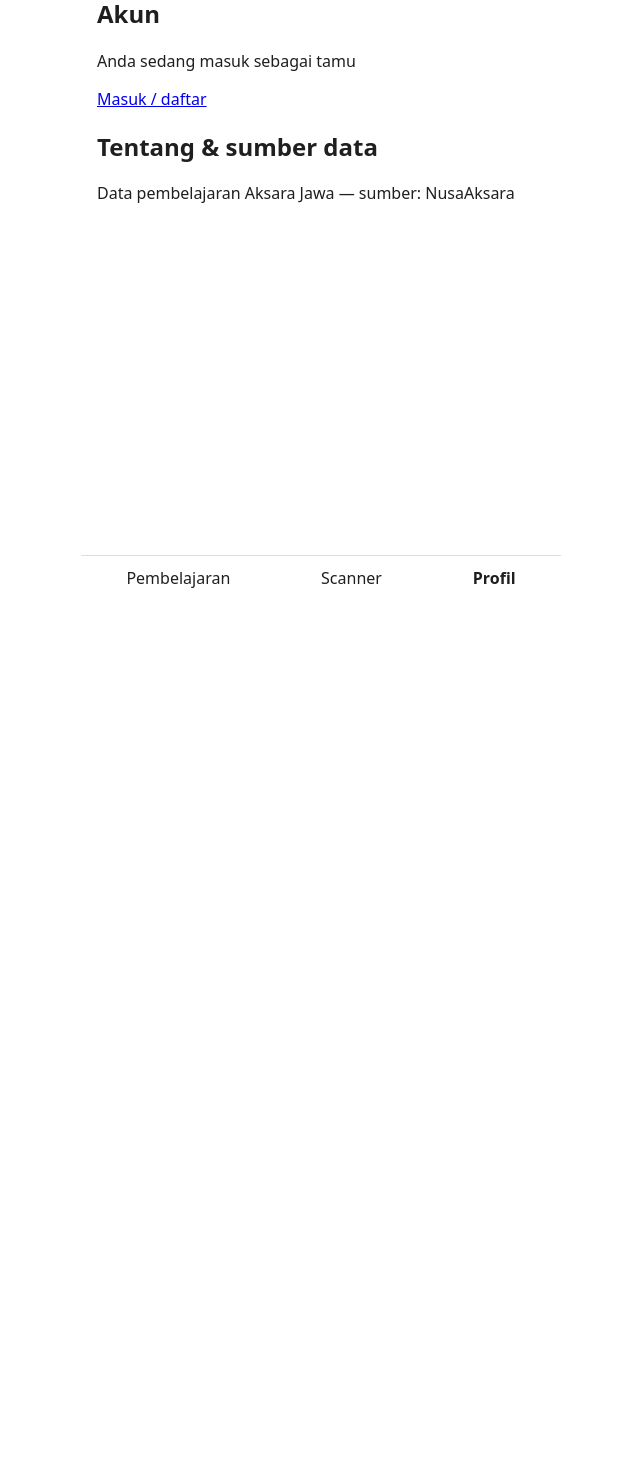
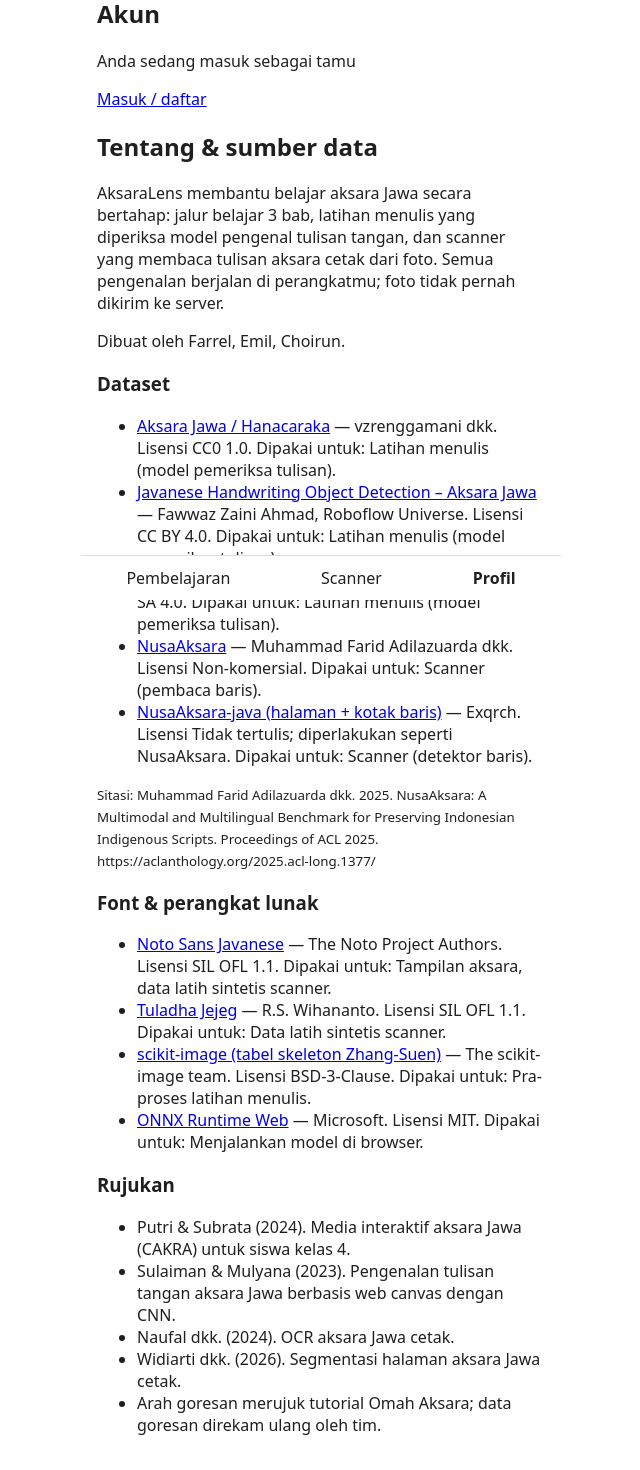
Before and after one commit to farrelzaki/AksaraLens, a React (Vite) app: page /profil in a window 1280 px wide. Shown: the part 200-1670 px from the top of the page, without its empty margins (319-959 px from the left). Before the commit the page ends 800 px from the top, so only its background shows below. Built offline with nearby package versions, Linux system fonts and the light colour scheme; no server answers.

Commit message:
feat: enhance TentangSumber component with detailed data sources and update ProfilPage layout

```diff
--- a/src/features/profil/ProfilPage.tsx
+++ b/src/features/profil/ProfilPage.tsx
@@ -173,10 +173,7 @@
         )}
       </section>
 
-      <section>
-        <h2>Tentang & sumber data</h2>
-        <TentangSumber />
-      </section>
+      <TentangSumber />
     </>
   );
 }
--- a/src/features/profil/TentangSumber.tsx
+++ b/src/features/profil/TentangSumber.tsx
@@ -1,8 +1,43 @@
+import { DATASET, FONT_DAN_KODE, RUJUKAN, SITASI, TENTANG, TIM, type Sumber } from './sumberData';
+
+// F7: Tentang & sumber data. Tampilan final: Choirun; isi & atribusi: Farrel (sumberData.ts).
 export function TentangSumber() {
   return (
-    <>
-      {/* TODO(Farrel): atribusi wajib CC BY 4.0 / CC BY-SA 4.0 / OFL / MIT + sitasi NusaAksara. */}
-      <p>Data pembelajaran Aksara Jawa — sumber: NusaAksara</p>
-    </>
+    <section>
+      <h2>Tentang & sumber data</h2>
+      <p>{TENTANG}</p>
+      <p>Dibuat oleh {TIM.join(', ')}.</p>
+
+      <h3>Dataset</h3>
+      <DaftarSumber isi={DATASET} />
+      <p>
+        <small>Sitasi: {SITASI}</small>
+      </p>
+
+      <h3>Font & perangkat lunak</h3>
+      <DaftarSumber isi={FONT_DAN_KODE} />
+
+      <h3>Rujukan</h3>
+      <ul>
+        {RUJUKAN.map((r) => (
+          <li key={r}>{r}</li>
+        ))}
+      </ul>
+    </section>
   );
 }
+
+function DaftarSumber({ isi }: { isi: Sumber[] }) {
+  return (
+    <ul>
+      {isi.map((s) => (
+        <li key={s.nama}>
+          <a href={s.url} target="_blank" rel="noreferrer">
+            {s.nama}
+          </a>{' '}
+          — {s.oleh.replace(/\.$/, '')}. Lisensi {s.lisensi}. Dipakai untuk: {s.dipakai}.
+        </li>
+      ))}
+    </ul>
+  );
+}
--- /dev/null
+++ b/src/features/profil/sumberData.ts
@@ -0,0 +1,97 @@
+// F7 "Tentang & sumber data". Atribusi wajib (CC BY 4.0, CC BY-SA 4.0, SIL OFL 1.1) dan
+// sitasi NusaAksara. Sumber: PRD Lampiran + notebook Model 1 & 2. Ubah bersama bila dataset berubah.
+export interface Sumber {
+  nama: string;
+  oleh: string;
+  lisensi: string;
+  dipakai: string;
+  url: string;
+}
+
+export const TENTANG =
+  'AksaraLens membantu belajar aksara Jawa secara bertahap: jalur belajar 3 bab, latihan menulis yang diperiksa ' +
+  'model pengenal tulisan tangan, dan scanner yang membaca tulisan aksara cetak dari foto. Semua pengenalan berjalan ' +
+  'di perangkatmu; foto tidak pernah dikirim ke server.';
+
+export const TIM = ['Farrel', 'Emil', 'Choirun'];
+
+export const DATASET: Sumber[] = [
+  {
+    nama: 'Aksara Jawa / Hanacaraka',
+    oleh: 'vzrenggamani dkk.',
+    lisensi: 'CC0 1.0',
+    dipakai: 'Latihan menulis (model pemeriksa tulisan)',
+    url: 'https://github.com/vzrenggamani/aksarajawa-hanacaraka',
+  },
+  {
+    nama: 'Javanese Handwriting Object Detection – Aksara Jawa',
+    oleh: 'Fawwaz Zaini Ahmad, Roboflow Universe',
+    lisensi: 'CC BY 4.0',
+    dipakai: 'Latihan menulis (model pemeriksa tulisan)',
+    url: 'https://universe.roboflow.com/fawwaz-zaini-ahmad-ce2om/javanese-handwriting-object-detection-aksara-jawa',
+  },
+  {
+    nama: 'Javanese script',
+    oleh: 'Ismi Naimah, Kaggle',
+    lisensi: 'CC BY-SA 4.0',
+    dipakai: 'Latihan menulis (model pemeriksa tulisan)',
+    url: 'https://www.kaggle.com/datasets/isminaimah/javanese-script',
+  },
+  {
+    nama: 'NusaAksara',
+    oleh: 'Muhammad Farid Adilazuarda dkk.',
+    lisensi: 'Non-komersial',
+    dipakai: 'Scanner (pembaca baris)',
+    url: 'https://huggingface.co/datasets/NusaAksara/NusaAksara',
+  },
+  {
+    nama: 'NusaAksara-java (halaman + kotak baris)',
+    oleh: 'Exqrch',
+    lisensi: 'Tidak tertulis; diperlakukan seperti NusaAksara',
+    dipakai: 'Scanner (detektor baris)',
+    url: 'https://huggingface.co/datasets/Exqrch/NusaAksara-java',
+  },
+];
+
+export const FONT_DAN_KODE: Sumber[] = [
+  {
+    nama: 'Noto Sans Javanese',
+    oleh: 'The Noto Project Authors',
+    lisensi: 'SIL OFL 1.1',
+    dipakai: 'Tampilan aksara, data latih sintetis scanner',
+    url: 'https://github.com/notofonts/javanese',
+  },
+  {
+    nama: 'Tuladha Jejeg',
+    oleh: 'R.S. Wihananto',
+    lisensi: 'SIL OFL 1.1',
+    dipakai: 'Data latih sintetis scanner',
+    url: 'https://en.wikipedia.org/wiki/Tuladha_Jejeg',
+  },
+  {
+    nama: 'scikit-image (tabel skeleton Zhang-Suen)',
+    oleh: 'The scikit-image team',
+    lisensi: 'BSD-3-Clause',
+    dipakai: 'Pra-proses latihan menulis',
+    url: 'https://github.com/scikit-image/scikit-image',
+  },
+  {
+    nama: 'ONNX Runtime Web',
+    oleh: 'Microsoft',
+    lisensi: 'MIT',
+    dipakai: 'Menjalankan model di browser',
+    url: 'https://onnxruntime.ai/',
+  },
+];
+
+export const SITASI =
+  'Muhammad Farid Adilazuarda dkk. 2025. NusaAksara: A Multimodal and Multilingual Benchmark for Preserving ' +
+  'Indonesian Indigenous Scripts. Proceedings of ACL 2025. https://aclanthology.org/2025.acl-long.1377/';
+
+export const RUJUKAN = [
+  'Putri & Subrata (2024). Media interaktif aksara Jawa (CAKRA) untuk siswa kelas 4.',
+  'Sulaiman & Mulyana (2023). Pengenalan tulisan tangan aksara Jawa berbasis web canvas dengan CNN.',
+  'Naufal dkk. (2024). OCR aksara Jawa cetak.',
+  'Widiarti dkk. (2026). Segmentasi halaman aksara Jawa cetak.',
+  'Arah goresan merujuk tutorial Omah Aksara; data goresan direkam ulang oleh tim.',
+];
```
Also changed, not shown: 1 other file (tests, documents, lock files or other folders).
